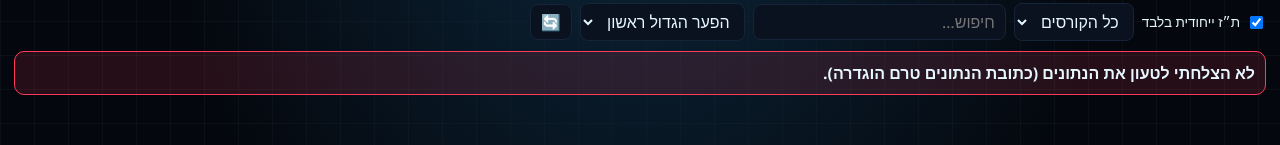
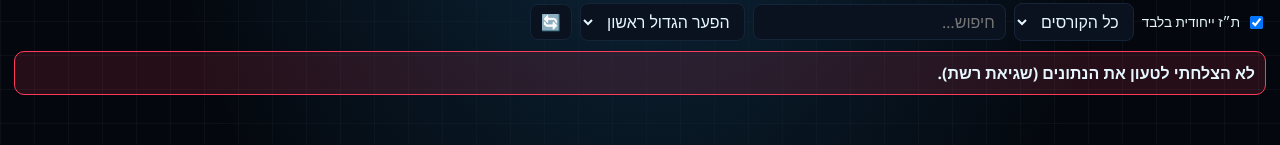
Before and after one commit to shirazel/campus-seismograph, a plain HTML site: page index.html in a window 1280 px wide. Shown: the part 149-294 px from the top of the page. Drawn offline with Linux system fonts and the light colour scheme.

Commit message:
Connect data endpoint

```diff
--- a/index.html
+++ b/index.html
@@ -73,7 +73,7 @@ footer{text-align:center;color:var(--mut);font-size:12px;margin:18px 0 6px}
 <div id="modal"><div id="mbox"></div></div>
 
 <script>
-const APPS_URL='PASTE_WEB_APP_URL_HERE';
+const APPS_URL='https://script.google.com/macros/s/AKfycbxqsAfrji1AMBevQuOlDZ3YyrGjRhgRtKY2YdqR3qdLb1UgVOQn3hv7xJk4wDbQUYXQ/exec';
 const $=s=>document.querySelector(s);
 const norm=s=>(s||'').toString().replace(/["'`״׳()]/g,'').replace(/[\-–—]/g,' ').replace(/\s+/g,' ').trim();
 const esc=s=>String(s??'').replace(/[&<>"]/g,c=>({'&':'&amp;','<':'&lt;','>':'&gt;','"':'&quot;'}[c]));
```
